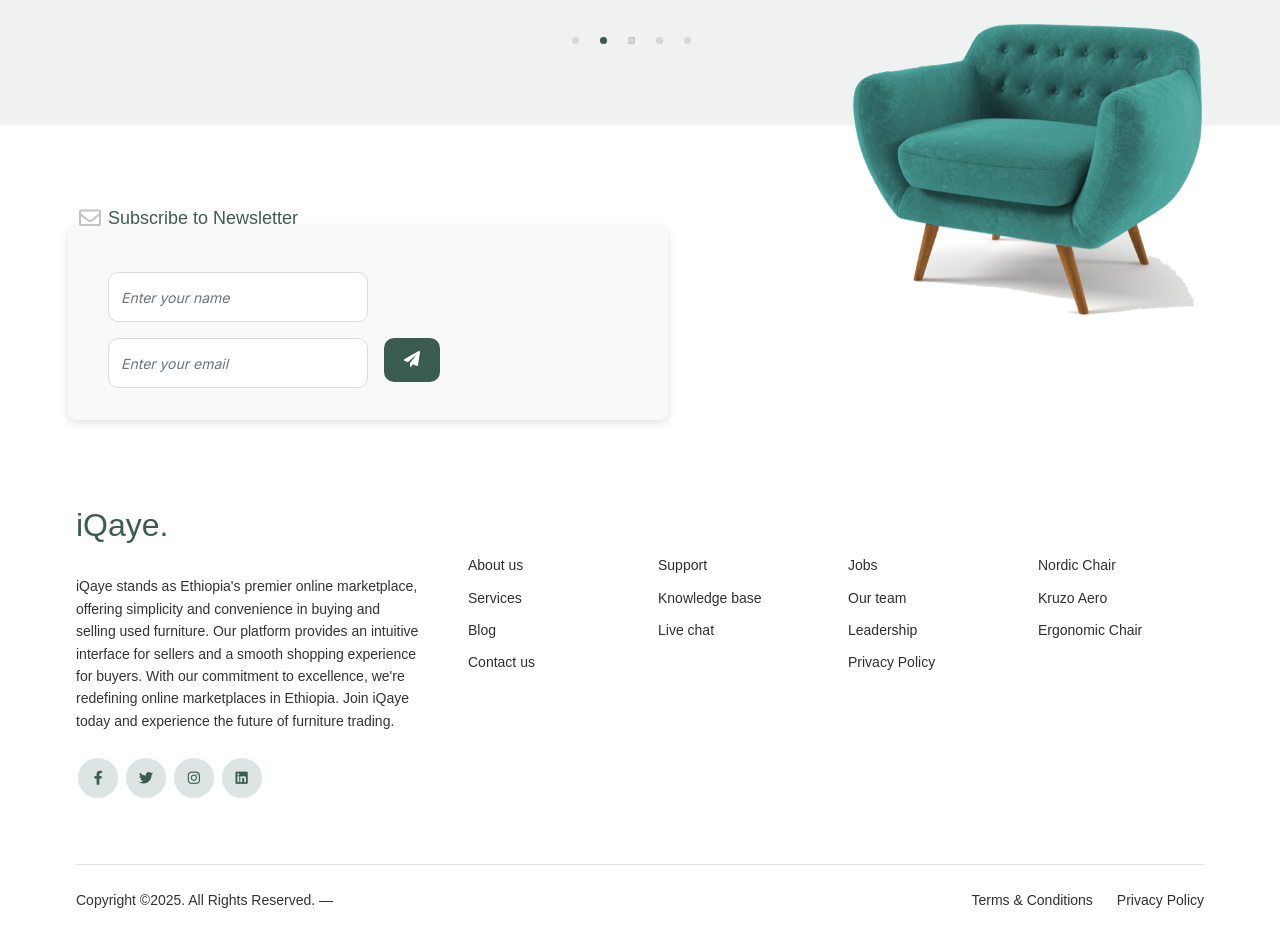
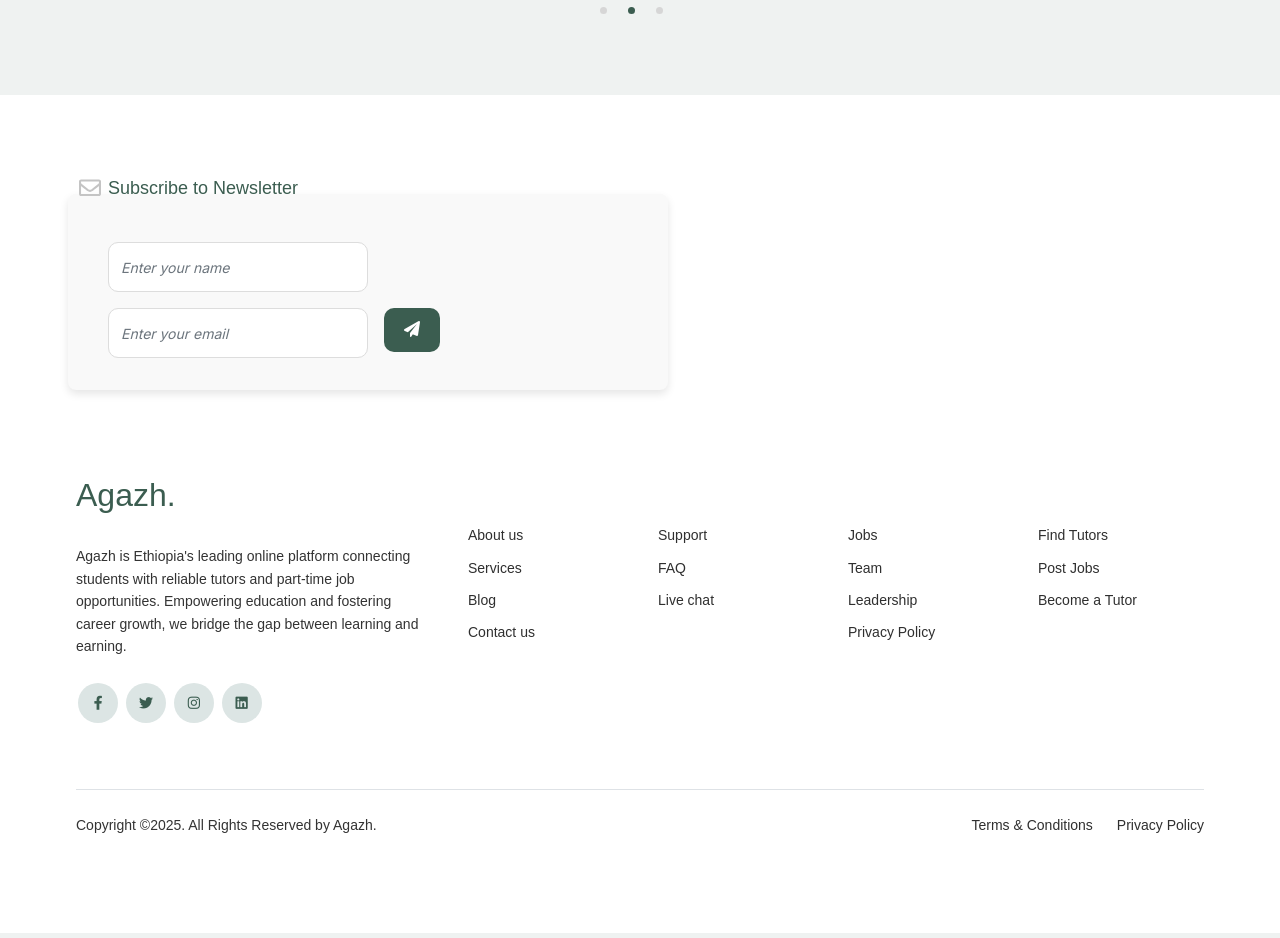
Before and after one commit to Faysalseifu/Agazh-Student-recurmental-portal, a website: page about.html in a window 1280 px wide. Shown: the part 2502-3440 px from the top of the page. Drawn offline with Linux system fonts and the light colour scheme.

Commit message:
Update about.html

```diff
--- a/about.html
+++ b/about.html
@@ -295,118 +295,7 @@
 
 
 
-		<footer class="footer-section">
-			<div class="container relative">
-
-				<div class="sofa-img">
-					<img src="images/sofa.png" alt="Image" class="img-fluid">
-				</div>
-
-				<div class="row">
-					<div class="col-lg-8">
-						<div class="subscription-form">
-							<h3 class="d-flex align-items-center"><span class="me-1"><img src="images/envelope-outline.svg" alt="Image" class="img-fluid"></span><span>Subscribe to Newsletter</span></h3>
-
-							<form action="#" class="row g-3">
-								<div class="col-auto">
-									<input type="text" class="form-control" placeholder="Enter your name">
-								</div>
-								<div class="col-auto">
-									<input type="email" class="form-control" placeholder="Enter your email">
-								</div>
-								<div class="col-auto">
-									<button class="btn btn-primary">
-										<span class="fa fa-paper-plane"></span>
-									</button>
-								</div>
-							</form>
-
-						</div>
-					</div>
-				</div>
-
-				<div class="row g-5 mb-5">
-					<div class="col-lg-4">
-						<div class="mb-4 footer-logo-wrap"><a href="#" class="footer-logo">iQaye<span>.</span></a></div>
-						<p class="mb-4">iQaye stands as Ethiopia's premier online marketplace, offering simplicity and convenience in buying and selling used furniture. Our platform provides an intuitive interface for sellers and a smooth shopping experience for buyers. With our commitment to excellence, we're redefining online marketplaces in Ethiopia. Join iQaye today and experience the future of furniture trading.</p>
-
-						<ul class="list-unstyled custom-social">
-							<li><a href="#"><span class="fa fa-brands fa-facebook-f"></span></a></li>
-							<li><a href="#"><span class="fa fa-brands fa-twitter"></span></a></li>
-							<li><a href="#"><span class="fa fa-brands fa-instagram"></span></a></li>
-							<li><a href="#"><span class="fa fa-brands fa-linkedin"></span></a></li>
-						</ul>
-					</div>
-
-					<div class="col-lg-8">
-						<div class="row links-wrap">
-							<div class="col-6 col-sm-6 col-md-3">
-								<ul class="list-unstyled">
-									<li><a href="#">About us</a></li>
-									<li><a href="#">Services</a></li>
-									<li><a href="#">Blog</a></li>
-									<li><a href="#">Contact us</a></li>
-								</ul>
-							</div>
-
-							<div class="col-6 col-sm-6 col-md-3">
-								<ul class="list-unstyled">
-									<li><a href="#">Support</a></li>
-									<li><a href="#">Knowledge base</a></li>
-									<li><a href="#">Live chat</a></li>
-								</ul>
-							</div>
-
-							<div class="col-6 col-sm-6 col-md-3">
-								<ul class="list-unstyled">
-									<li><a href="#">Jobs</a></li>
-									<li><a href="#">Our team</a></li>
-									<li><a href="#">Leadership</a></li>
-									<li><a href="#">Privacy Policy</a></li>
-								</ul>
-							</div>
-
-							<div class="col-6 col-sm-6 col-md-3">
-								<ul class="list-unstyled">
-									<li><a href="#">Nordic Chair</a></li>
-									<li><a href="#">Kruzo Aero</a></li>
-									<li><a href="#">Ergonomic Chair</a></li>
-								</ul>
-							</div>
-						</div>
-					</div>
-
-				</div>
-
-				<div class="border-top copyright">
-					<div class="row pt-4">
-						<div class="col-lg-6">
-							<p class="mb-2 text-center text-lg-start">Copyright &copy;<script>document.write(new Date().getFullYear());</script>. All Rights Reserved. &mdash;
-            </p>
-						</div>
-
-						<div class="col-lg-6 text-center text-lg-end">
-							<ul class="list-unstyled d-inline-flex ms-auto">
-								<li class="me-4"><a href="#">Terms &amp; Conditions</a></li>
-								<li><a href="#">Privacy Policy</a></li>
-							</ul>
-						</div>
-
-					</div>
-				</div>
-
-			</div>
-		</footer>	<!-- Start Footer Section -->
-
-		<!-- End Footer Section -->
-
-
-		<script src="js/bootstrap.bundle.min.js"></script>
-		<script src="js/tiny-slider.js"></script>
-		<script src="js/custom.js"></script>
-	</body>
-
-</html>
+		<!-- Start Footer Section -->
 		<footer class="footer-section">
 			<div class="container relative">
 
```
Lines whose indentation alone changed are shown as unchanged.
